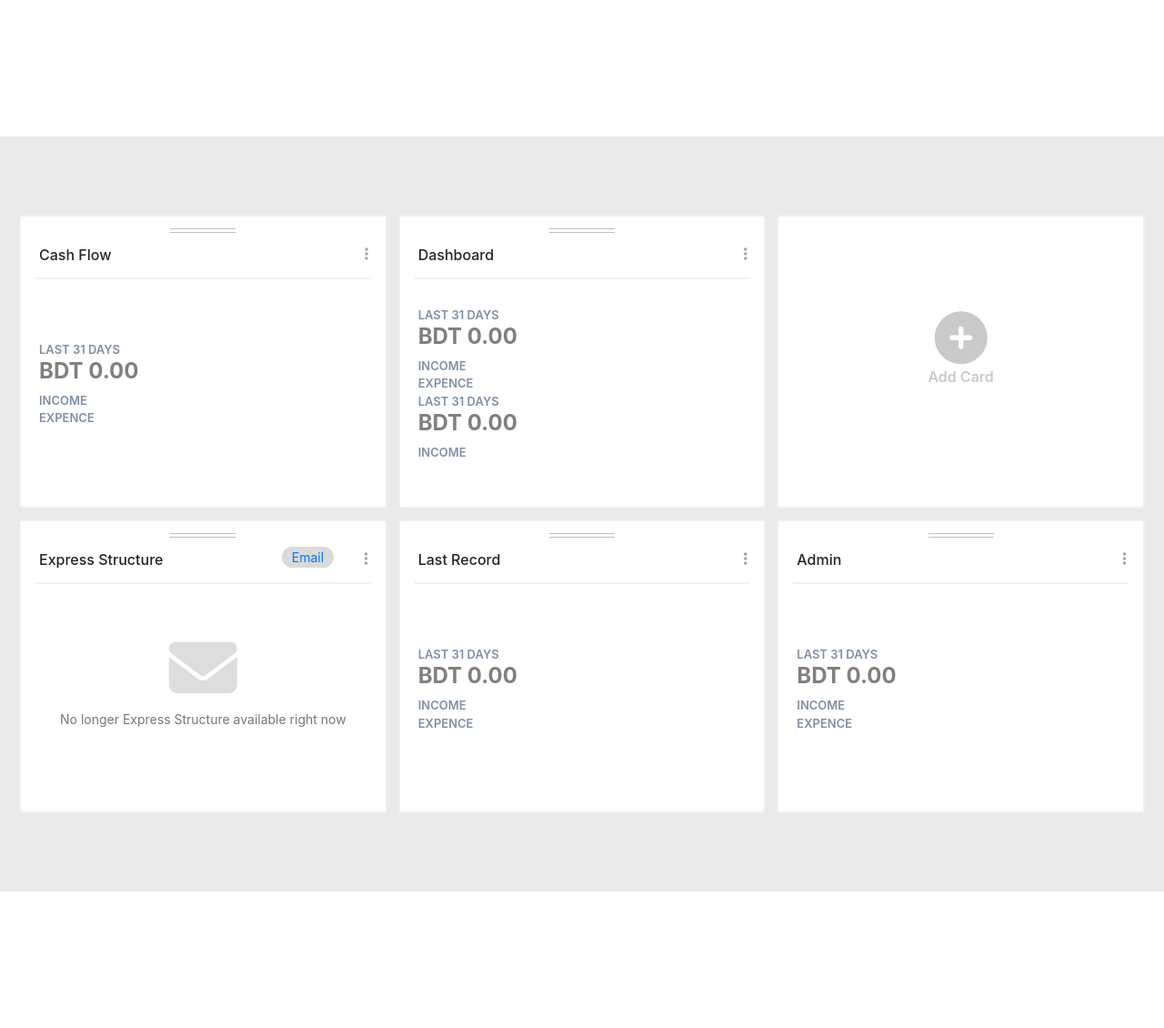
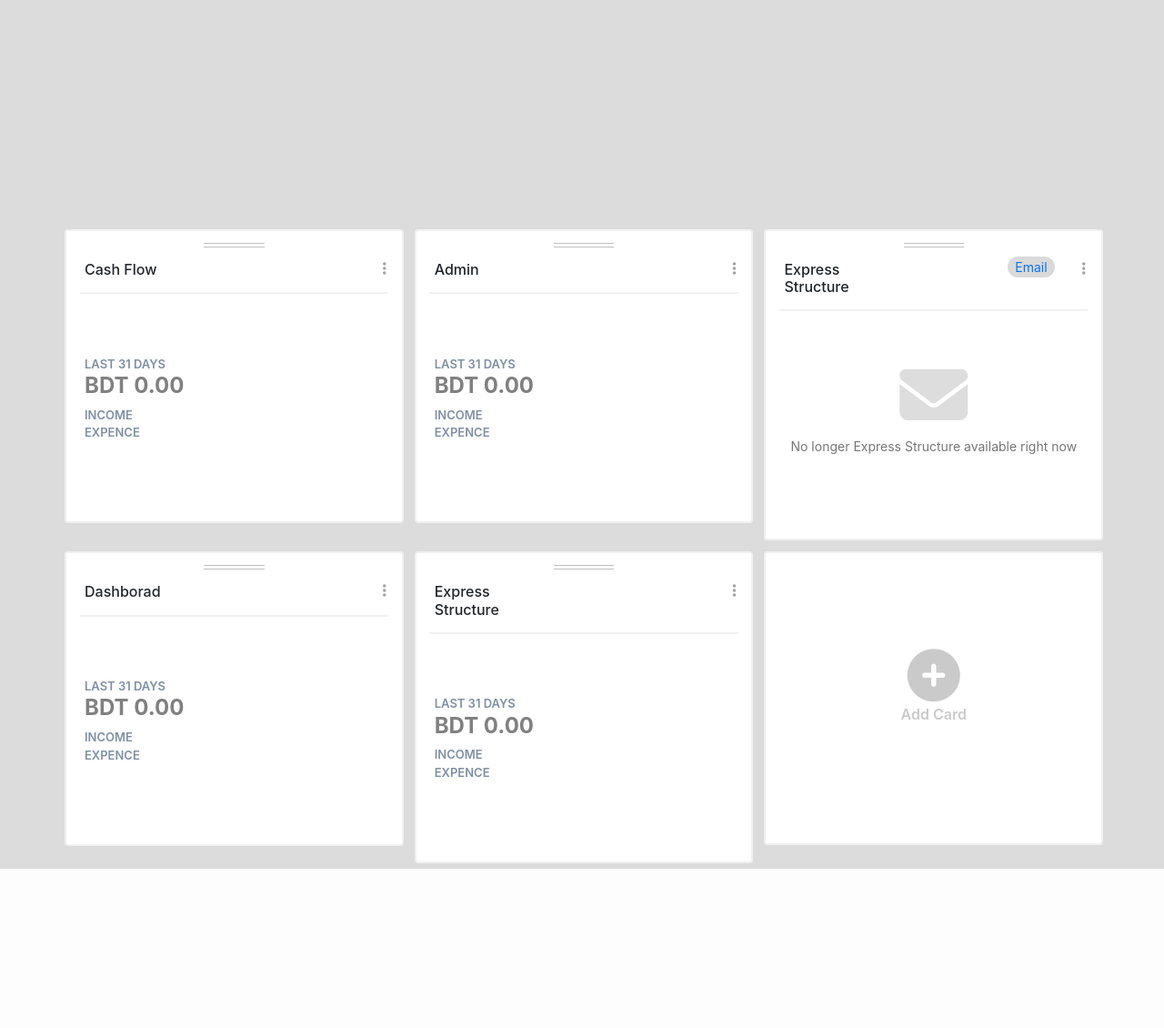
Before and after one commit to developer-hafij/dashBoard, a PHP site: page / in a window 1280 px wide. Shown: the whole page at 91% size. After the commit the page ends 955 px from the top, so only its background shows below. Run offline with PHP 8.4, Linux system fonts and the light colour scheme; some libraries are stand-ins or nearby versions.

Commit message:
Drang and Drop design

```diff
--- a/css/style.css
+++ b/css/style.css
@@ -1,6 +1,6 @@
 .dashborad{
 	padding: 80px 10px;
-	background-color: #eaeaea;
+	background-color: #dcdcdc;
 }
 
 .items{
@@ -86,17 +86,10 @@
     background: #0489da;
     color: #fff;
 }
-
-
 .fa-plus-circle:hover,
 .card-body h5:hover{
     color: #0489da;
 }
-
-
-
-
-
 .add-card {
     display: flex;
     flex-direction: column;
@@ -110,3 +103,28 @@
 .card-hover:hover{
 	border: 2px dashed #0489da;
 }
+
+
+
+
+
+
+
+
+
+
+
+
+
+body {
+    background: #dcdcdc;
+}
+.drag-items ul{
+    list-style: none;
+}
+.drag-items .card-items{
+    width: 32.33%;
+    float: left;
+    display: block;
+    margin: 0 auto;
+ }
--- a/footer.php
+++ b/footer.php
@@ -1,9 +1,21 @@
-
 
 	<!-- Optional JavaScript -->
     <!-- jQuery first, then Popper.js, then Bootstrap JS -->
     <script src="https://code.jquery.com/jquery-3.2.1.slim.min.js"></script>
     <script src="https://cdnjs.cloudflare.com/ajax/libs/popper.js/1.12.9/umd/popper.min.js"></script>
     <script src="https://maxcdn.bootstrapcdn.com/bootstrap/4.0.0/js/bootstrap.min.js"></script>
+
+
+    <script src="https://code.jquery.com/jquery-1.12.4.js"></script>
+    <script src="https://code.jquery.com/ui/1.12.1/jquery-ui.js"></script>
+    <script>
+      $( function() {
+        /*$( "#draggable , #draggable, #draggable , #draggable, #draggable , #draggable" ).draggable();*/
+        $( "#sortable, #sortable,#sortable, #sortable,#sortable, #sortable" ).sortable();
+        $( "#sortable, #sortable, #sortable, #sortable" ).disableSelection();
+      } );
+    </script>
+
+
   </body>
 </html>
--- a/header.php
+++ b/header.php
@@ -4,15 +4,21 @@
     <!-- Required meta tags -->
     <meta charset="utf-8">
     <meta name="viewport" content="width=device-width, initial-scale=1, shrink-to-fit=no">
+    <meta name="viewport" content="width=device-width, initial-scale=1">
 
     <!-- Bootstrap CSS -->
     <link rel="stylesheet" href="https://maxcdn.bootstrapcdn.com/bootstrap/4.0.0/css/bootstrap.min.css">
     <link rel="stylesheet" type="text/css" href="https://stackpath.bootstrapcdn.com/font-awesome/4.7.0/css/font-awesome.min.css">
     <link rel="stylesheet" type="text/css" href="https://use.fontawesome.com/c1cce69857.js">
+    <!-- Jquery UI CSS -->
+    <!-- <link rel="stylesheet" href="//code.jquery.com/ui/1.12.1/themes/base/jquery-ui.css"> -->
+
     <script src="https://use.fontawesome.com/c1cce69857.js"></script>
 
     <link rel="stylesheet" type="text/css" href="css/style.css">
 
     <title>DashBoard Design</title>
+
+
   </head>
   <body>
--- a/index.php
+++ b/index.php
@@ -6,11 +6,15 @@
 	</div>
 </section>
 
+
 <section class="dashborad">
-	<div class="" style="padding: 0 20px;">
-		<div class="row">
+	<div class="drag-items">
+		<div class="container-fluid">
+			<ul id="sortable">
+
+				<li class="card-items">
 				 	<!-- First Card Item Start -->
-			<div class="items col-md-4">
+					<div class="items">
 						<div class="card">
 							<div class="card-action">
 								<div class="card-top-border"></div>
@@ -36,9 +40,11 @@
 					  	</div>
 					</div>
 					<!-- First Card Item End -->
+				</li>
 
+				<li class="card-items">
 					<!-- Second Card Item Start -->
-			<div class="items col-md-4">
+					<div class="items">
 						<div class="card">
 							<div class="card-action">
 								<div class="card-top-border"></div>
@@ -47,7 +53,7 @@
 						 	<div class="row">
 							  	<div class="col-md-6">
 								 	<div class="card-title">
-						  		<h6>Dashboard</h6>
+								  		<h6>Admin</h6>
 									</div>
 								</div>
 								 <div class="col-md-6">
@@ -60,27 +66,15 @@
 								<h2>BDT 0.00</h2>
 								<span>Income</span>
 								<span>Expence</span>
-						<span>Last 31 days</span>
-						<h2>BDT 0.00</h2>
-						<span>Income</span>
 						  	</div>
 					  	</div>
 					</div>
 					<!-- Second Card Item End -->
+				</li>
 
+				<li class="card-items">
 					<!-- Third Card Item Start -->
-			<div class="items col-md-4">
-				<div class="card card-hover">
-				  	<div class="card-body add-card">
-						<i class="fa fa-plus-circle"></i>
-						<h5>Add Card</h5>
-				  	</div>
-			  	</div>
-			</div>
-			<!-- Third Card Item End -->
-
-			<!-- Fourth Card Item Start -->
-			<div class="items col-md-4">
+					<div class="items">
 						<div class="card">
 							<div class="card-action">
 								<div class="card-top-border"></div>
@@ -107,10 +101,12 @@
 						  	</div>
 					  	</div>
 					</div>
-			<!-- Fourth Card Item End -->
+					<!-- Third Card Item End -->
+				</li>
 
-			<!-- Fifth Card Item Start -->
-			<div class="items col-md-4">
+				<li class="card-items">
+					<!-- Fourth Card Item Start -->
+					<div class="items">
 						<div class="card">
 							<div class="card-action">
 								<div class="card-top-border"></div>
@@ -119,7 +115,37 @@
 						 	<div class="row">
 							  	<div class="col-md-6">
 								 	<div class="card-title">
-						  		<h6>Last Record</h6>
+								  		<h6>Dashborad</h6>
+									</div>
+								</div>
+								 <div class="col-md-6">
+								  	<i class="fa fa-ellipsis-v"></i>
+								 </div>
+						  	</div>
+						  	<div class="border"></div>
+						  	<div class="card-body">
+								<span>Last 31 days</span>
+								<h2>BDT 0.00</h2>
+								<span>Income</span>
+								<span>Expence</span>
+						  	</div>
+					  	</div>
+					</div>
+					<!-- Fourth Card Item End -->
+				</li>
+
+				<li class="card-items">
+					<!-- Fifth Card Item Start -->
+					<div class="items">
+						<div class="card">
+							<div class="card-action">
+								<div class="card-top-border"></div>
+								<div class="card-bottom-border"></div>
+							</div>
+						 	<div class="row">
+							  	<div class="col-md-6">
+								 	<div class="card-title">
+								  		<h6>Express Structure</h6>
 									</div>
 								</div>
 								 <div class="col-md-6">
@@ -136,47 +162,25 @@
 					  	</div>
 					</div>
 					<!-- Fifth Card Item End -->
+				</li>
 
-			<!-- Seventh Card Item Start -->
-			<div class="items col-md-4">
-				<div class="card">
-					<div class="card-action">
-						<div class="card-top-border"></div>
-						<div class="card-bottom-border"></div>
-					</div>
-				 	<div class="row">
-					  	<div class="col-md-6">
-						 	<div class="card-title">
-						  		<h6>Admin</h6>
-							</div>
-						</div>
-						 <div class="col-md-6">
-						  	<i class="fa fa-ellipsis-v"></i>
-						 </div>
-				  	</div>
-				  	<div class="border"></div>
-				  	<div class="card-body">
-						<span>Last 31 days</span>
-						<h2>BDT 0.00</h2>
-						<span>Income</span>
-						<span>Expence</span>
+				<li class="card-items">
+				  	<!-- Sixth Card Item Start -->
+					<div class="items ">
+						<div class="card card-hover">
+						  	<div class="card-body add-card">
+								<i class="fa fa-plus-circle"></i>
+								<h5>Add Card</h5>
 						  	</div>
 					  	</div>
 					</div>
-			<!-- Seventh Card Item End -->
+					<!-- Sixth Card Item End -->
+				</li>
 
-
-
+			</ul>
 		</div>
 	</div>
 </section>
 
-<section>
-	<div class="margin-top" style="margin-top: 150px;">
-
-	</div>
-</section>
-
-
 
 <?php include "footer.php" ?>
```
Also changed, not shown: beforeWork.php (added, +164 -0 lines). Lines whose indentation alone changed are shown as unchanged.
